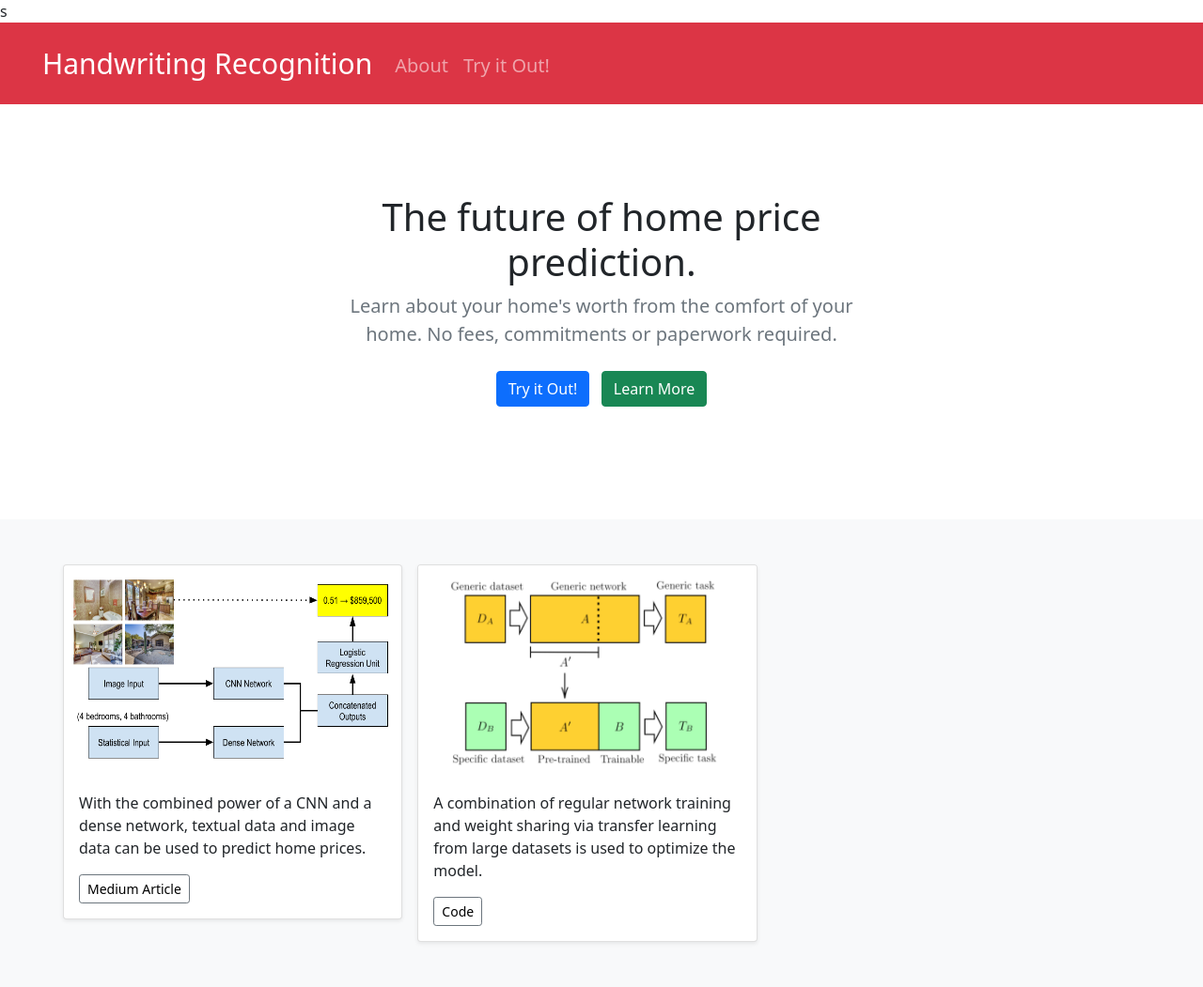
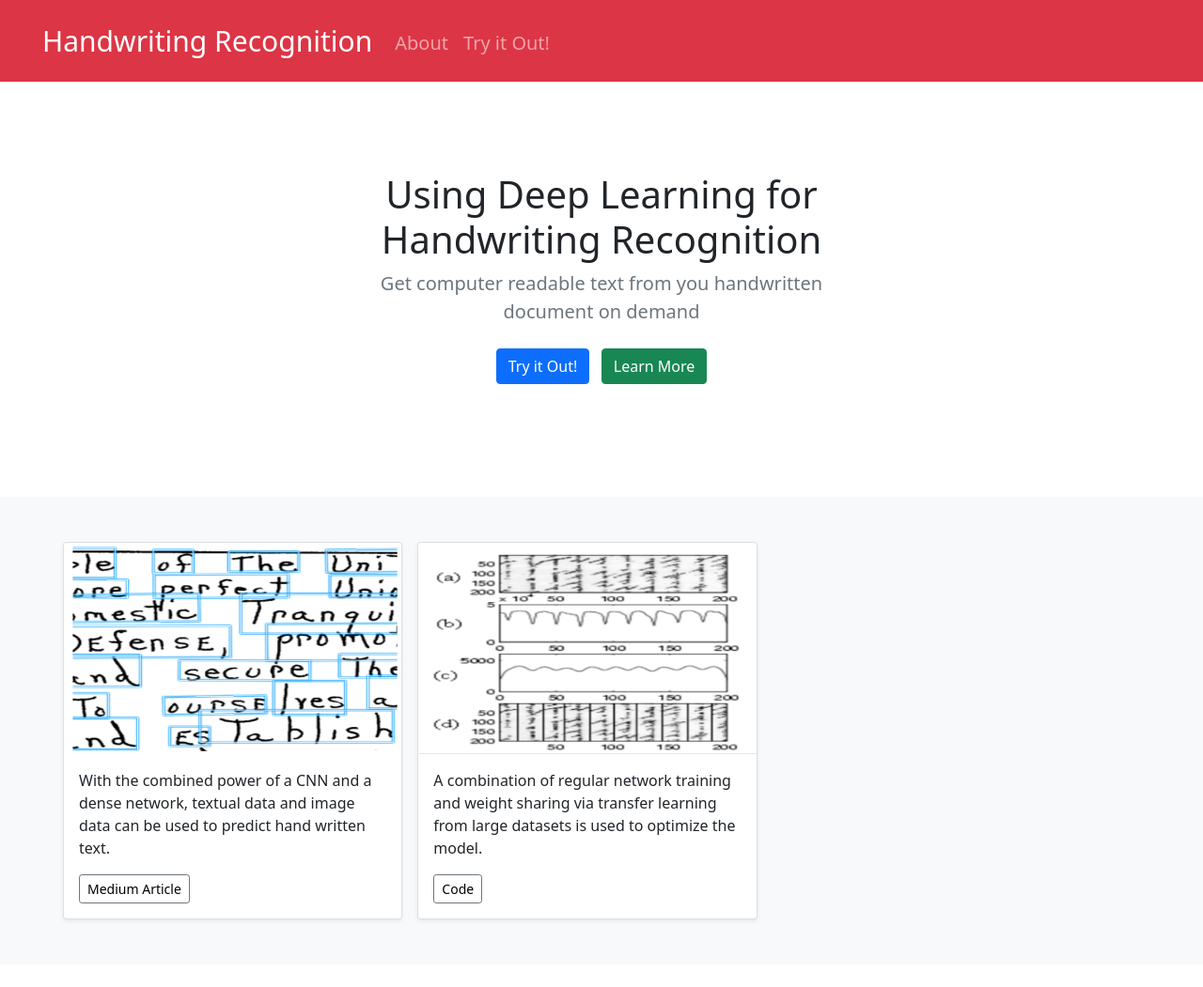
Before and after one commit to eeshannarula29/Deep-HTR, a Flask app: page / in a window 1280 px wide. Shown: the whole page at 94% size. After the commit the page ends 982 px from the top, so only its background shows below. Run offline with Flask 2, Linux system fonts and the light colour scheme; some libraries are stand-ins or nearby versions.

```diff
--- a/app.py
+++ b/app.py
@@ -87,7 +87,7 @@ def main():
         words = 'lines'
         paths = []
 
-       # model_path = './models/trocr-handwritten-best.pt' #need to change this once s3 integration works
+        # model_path = './models/trocr-handwritten-best.pt' #need to change this once s3 integration works
         model_path = 'trocr-small-handwritten-best.pt'  # need to change this once s3 integration works
 
         beam = 5
--- a/templates/home.html
+++ b/templates/home.html
@@ -11,7 +11,7 @@
     <link rel="canonical" href="https://getbootstrap.com/docs/5.0/examples/album/">
 
 
-s
+
     <!-- Bootstrap core CSS -->
     <link href="../static/bootstrap.min.css" rel="stylesheet">
     <link href="../static/home.css" rel="stylesheet">
@@ -61,8 +61,8 @@ s
   <section class="py-5 text-center container">
     <div class="row py-lg-5">
       <div class="col-lg-6 col-md-8 mx-auto">
-        <h1 class="fw-light">The future of home price prediction. </h1>
-        <p class="lead text-muted">Learn about your home's worth from the comfort of your home. No fees, commitments or paperwork required.</p>
+        <h1 class="fw-light">Using Deep Learning for Handwriting Recognition </h1>
+        <p class="lead text-muted">Get computer readable text from you handwritten document on demand</p>
         <p>
           <a href="/app" class="btn btn-primary my-2">Try it Out!</a> &nbsp;
           <a href="/about" class="btn btn-success my-2">Learn More</a>
@@ -77,9 +77,9 @@ s
       <div class="row row-cols-1 row-cols-sm-2 row-cols-md-3 g-3">
         <div class="col">
           <div class="card shadow-sm">
-            <img src="../static/network_pipeline.png" class="bd-placeholder-img card-img-top" width="100%" height="225" preserveAspectRatio="xMidYMid slice" focusable="false"></img>
+            <img src="../static/home_1.png" class="bd-placeholder-img card-img-top" width="100%" height="225" preserveAspectRatio="xMidYMid slice" focusable="false"></img>
             <div class="card-body">
-              <p class="card-text">With the combined power of a CNN and a dense network, textual data and image data can be used to predict home prices.</p>
+              <p class="card-text">With the combined power of a CNN and a dense network, textual data and image data can be used to predict hand written text.</p>
               <div class="d-flex justify-content-between align-items-center">
                 <div class="btn-group">
                   <button href="" type="button" class="btn btn-sm btn-outline-secondary"><a href="/about" class="unique">Medium Article</a></button>
@@ -92,7 +92,7 @@ s
 
         <div class="col">
           <div class="card shadow-sm">
-            <img src="../static/transfer_learning.png" class="bd-placeholder-img card-img-top" width="100%" height="225" preserveAspectRatio="xMidYMid slice" focusable="false"></img>
+            <img src="../static/home_2.png" class="bd-placeholder-img card-img-top" width="100%" height="225" preserveAspectRatio="xMidYMid slice" focusable="false"></img>
 
             <div class="card-body">
               <p class="card-text">A combination of regular network training and weight sharing via transfer learning from large datasets is used to optimize the model.</p>
```
Also changed, not shown: static/home_1.png (added), static/home_2.png (added).
